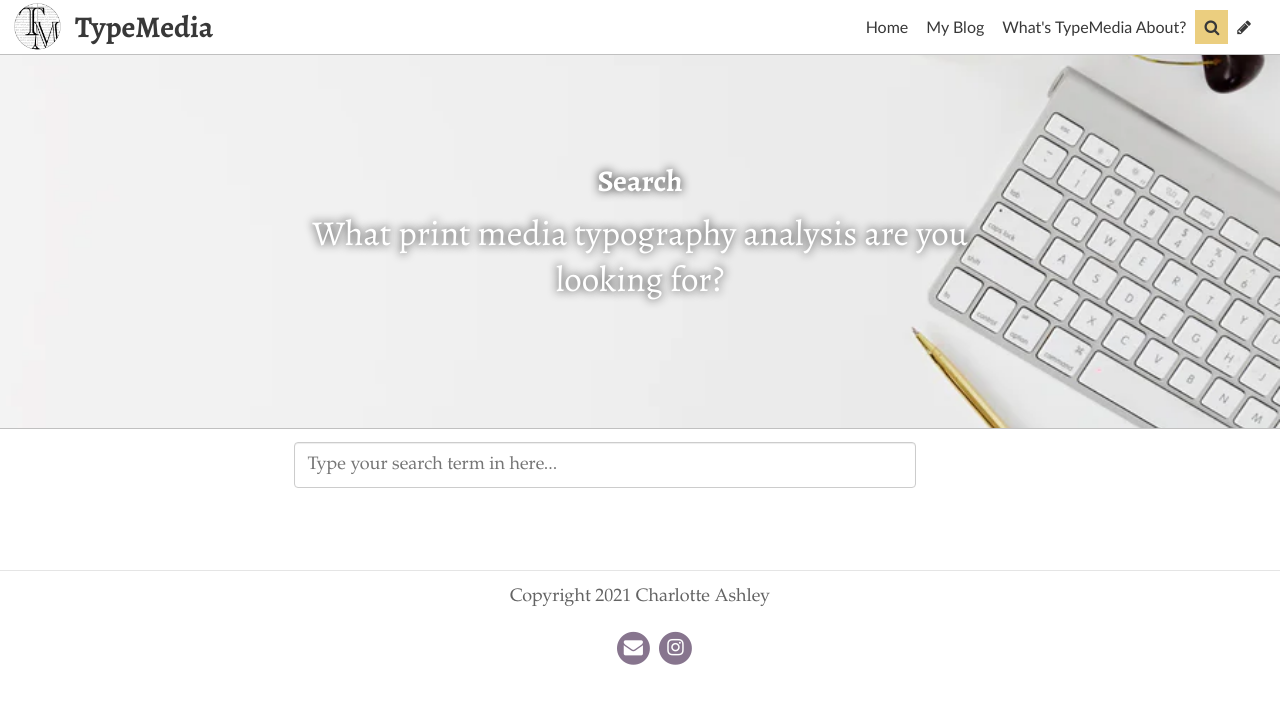
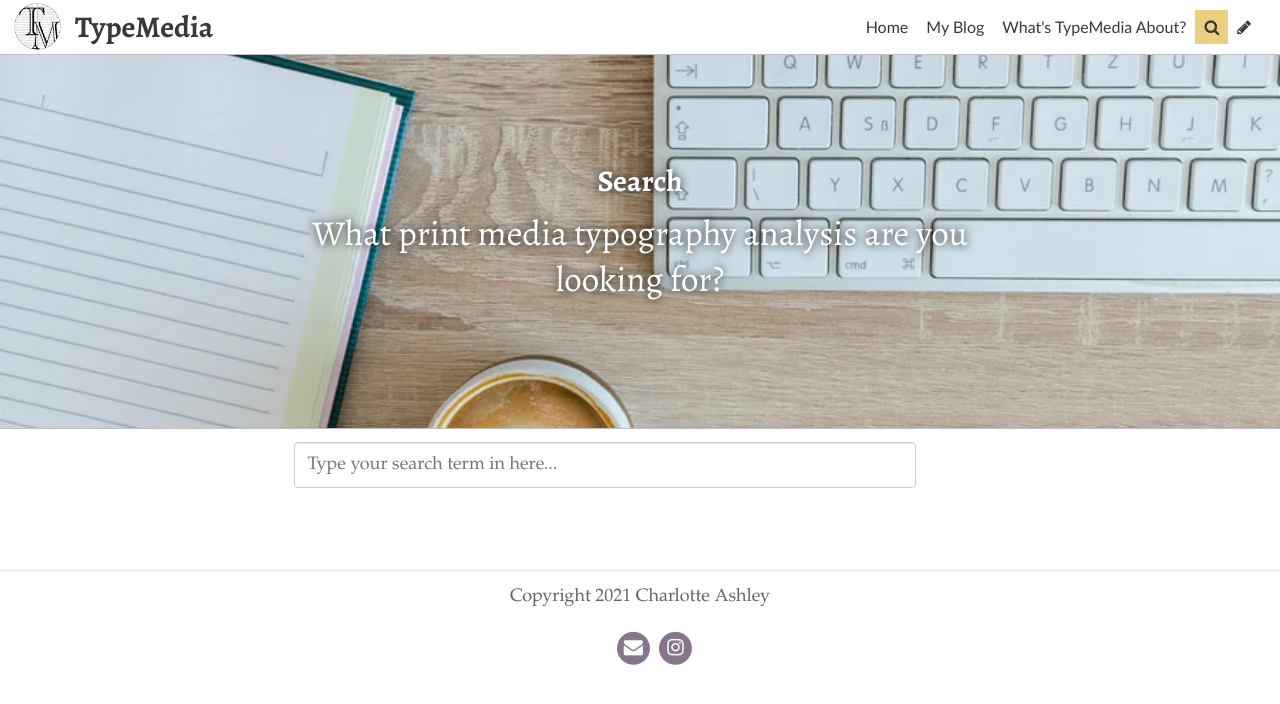
Before and after one commit to charlotteaashley/typo-design-template, a Jekyll site: the page built from pages/search.md, in a window 1280 px wide. Shown: the top 704 px of the page. Built offline with Jekyll 4.4.1, drawn with Linux system fonts in a browser that asks for light colours; some web fonts are replaced.

Commit message:
Update Page “search”

```diff
--- a/pages/search.md
+++ b/pages/search.md
@@ -7,6 +7,6 @@ layout: search
 feature-img: assets/img/pexels/search-map.jpeg
 date: 2021-10-11T08:33:49.145Z
 icon: fa-search
-image: ../uploads/photo-1518655048521-f130df041f66.webp
+image: ../uploads/photo-1500989145603-8e7ef71d639e.webp
 ---
 Type in what you wish to find out about the choices different forms of print media take on when deciding the typography used in their branding.
```
